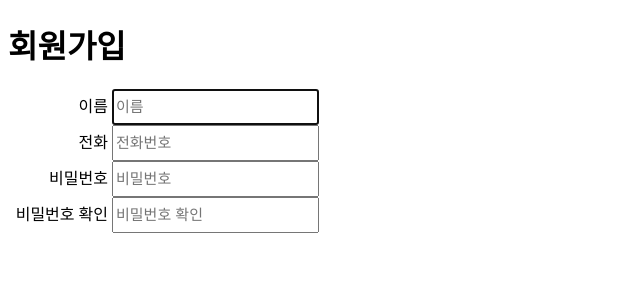
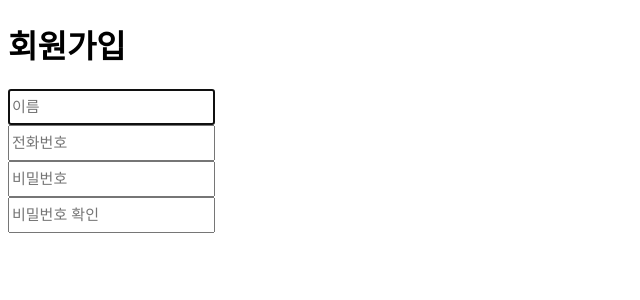
Before and after one commit to Sungdooyoo/kdga-library, a Python web app: template templates/signup.html in a window 1280 px wide. Shown: the top 300 px of the page, without its empty margins (0-640 px from the left). Run offline with Jinja, Linux system fonts and the light colour scheme; the template is opened without the code that fills it, so the values that code supplies are empty.

Commit message:
delete labels

```diff
--- a/templates/signup.html
+++ b/templates/signup.html
@@ -32,17 +32,13 @@
 
       <form method="post" class="form-signin">
         <h1 class="form-signin-heading">회원가입</h1>
-        <label for="username" class="sr-only">이름</label>
         <input type="text" name="username" id="inputUsername" class="form-control" placeholder="이름" required autofocus>
         <br>
 
-        <label for="phoneNumber" class="sr-only">전화</label>
         <input type="tel" name="phoneNumber" id="inputPhoneNumber" class="form-control" placeholder="전화번호" required autofocus>
         <br>
-        <label for="inputPassword" class="sr-only">비밀번호</label>
         <input type="password" name="password" id="inputPassword" class="form-control" placeholder="비밀번호" required>
         <br>
-        <label for="confirm_password" class="sr-only">비밀번호 확인</label>
         <input type="password" name="confirm_password" id="inputconfirm_password" class="form-control" placeholder="비밀번호 확인" required>
         <br>
 
```
